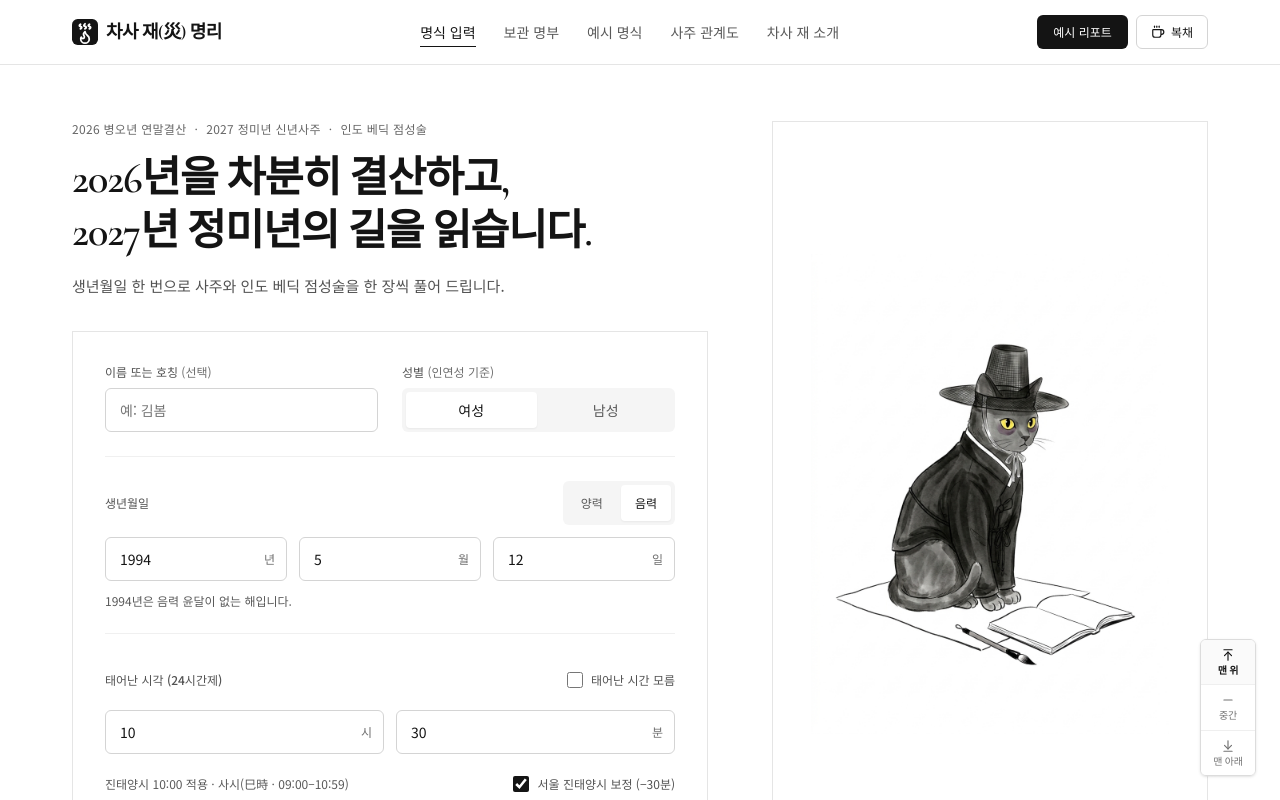
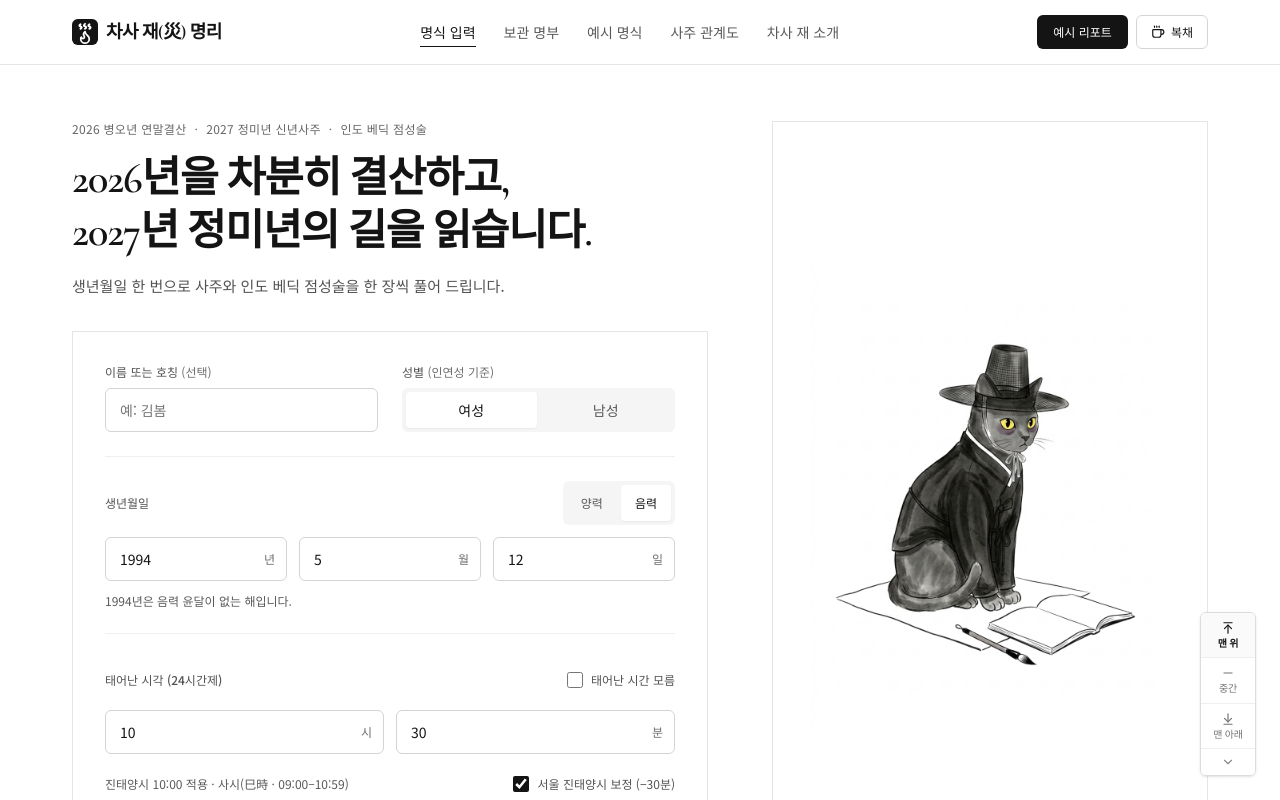
Before and after one commit to lagetom/tanjae-life, a React (Vite) app: page / in a window 1280 px wide. Both pictures are taken after a click on the button "음력". Shown: the top 800 px of the page. Built offline with nearby package versions, Linux system fonts and the light colour scheme; a web font is replaced by a local one.

Commit message:
feat: add mini mode to ScrollNavBar
Implement a persistent mini-mode for the navigation bar, allowing users to toggle between full and collapsed states via localStorage.

```diff
--- a/src/components/ScrollNavBar.tsx
+++ b/src/components/ScrollNavBar.tsx
@@ -1,5 +1,11 @@
 import { useCallback, useEffect, useState } from 'react';
-import { ArrowDownToLine, ArrowUpToLine, Minus } from 'lucide-react';
+import {
+  ArrowDownToLine,
+  ArrowUpToLine,
+  ChevronDown,
+  ChevronsUpDown,
+  Minus,
+} from 'lucide-react';
 
 type ScrollZone = 'top' | 'middle' | 'bottom';
 
@@ -9,10 +15,32 @@ interface ScrollNavBarProps {
 }
 
 const MIN_SCROLLABLE_PX = 280;
+const MINI_STORAGE_KEY = 'chasaju:scroll-nav-mini';
+
+function loadMiniPreference(): boolean {
+  try {
+    return window.localStorage.getItem(MINI_STORAGE_KEY) === '1';
+  } catch {
+    return false;
+  }
+}
 
 export function ScrollNavBar({ watchKey }: ScrollNavBarProps) {
   const [visible, setVisible] = useState(false);
   const [activeZone, setActiveZone] = useState<ScrollZone>('top');
+  const [isMini, setIsMini] = useState<boolean>(() => loadMiniPreference());
+
+  const toggleMini = () => {
+    setIsMini((prev) => {
+      const next = !prev;
+      try {
+        window.localStorage.setItem(MINI_STORAGE_KEY, next ? '1' : '0');
+      } catch {
+        // Ignore storage errors in restricted browsing contexts
+      }
+      return next;
+    });
+  };
 
   const syncScrollState = useCallback(() => {
     const doc = document.documentElement;
@@ -83,6 +111,26 @@ export function ScrollNavBar({ watchKey }: ScrollNavBarProps) {
     { zone: 'bottom', label: '맨 아래', ariaLabel: '페이지 맨 아래로 이동', Icon: ArrowDownToLine },
   ];
 
+  if (isMini) {
+    return (
+      <nav
+        aria-label="페이지 빠른 이동"
+        className="fixed right-3 bottom-4 sm:right-6 sm:bottom-6 z-30 no-print"
+      >
+        <button
+          type="button"
+          onClick={toggleMini}
+          aria-expanded={false}
+          aria-label="빠른 이동 바 펼치기"
+          title="빠른 이동 바 펼치기"
+          className="w-[40px] h-[40px] sm:w-[42px] sm:h-[42px] inline-flex items-center justify-center bg-white/95 backdrop-blur-sm border border-[#DCDCDC] rounded-md shadow-sm text-[#595959] hover:text-[#141414] hover:border-[#141414] transition-colors cursor-pointer"
+        >
+          <ChevronsUpDown className="w-4 h-4 shrink-0" aria-hidden="true" />
+        </button>
+      </nav>
+    );
+  }
+
   return (
     <nav
       aria-label="페이지 빠른 이동"
@@ -112,6 +160,17 @@ export function ScrollNavBar({ watchKey }: ScrollNavBarProps) {
             </button>
           );
         })}
+
+        <button
+          type="button"
+          onClick={toggleMini}
+          aria-expanded={true}
+          aria-label="빠른 이동 바 접기"
+          title="미니 모드로 접기"
+          className="w-[50px] sm:w-[54px] py-1.5 px-1 inline-flex items-center justify-center bg-white/95 text-[#8A8A8A] hover:text-[#141414] hover:bg-[#FAFAFA] transition-colors cursor-pointer"
+        >
+          <ChevronDown className="w-3.5 h-3.5 shrink-0" aria-hidden="true" />
+        </button>
       </div>
     </nav>
   );
```
